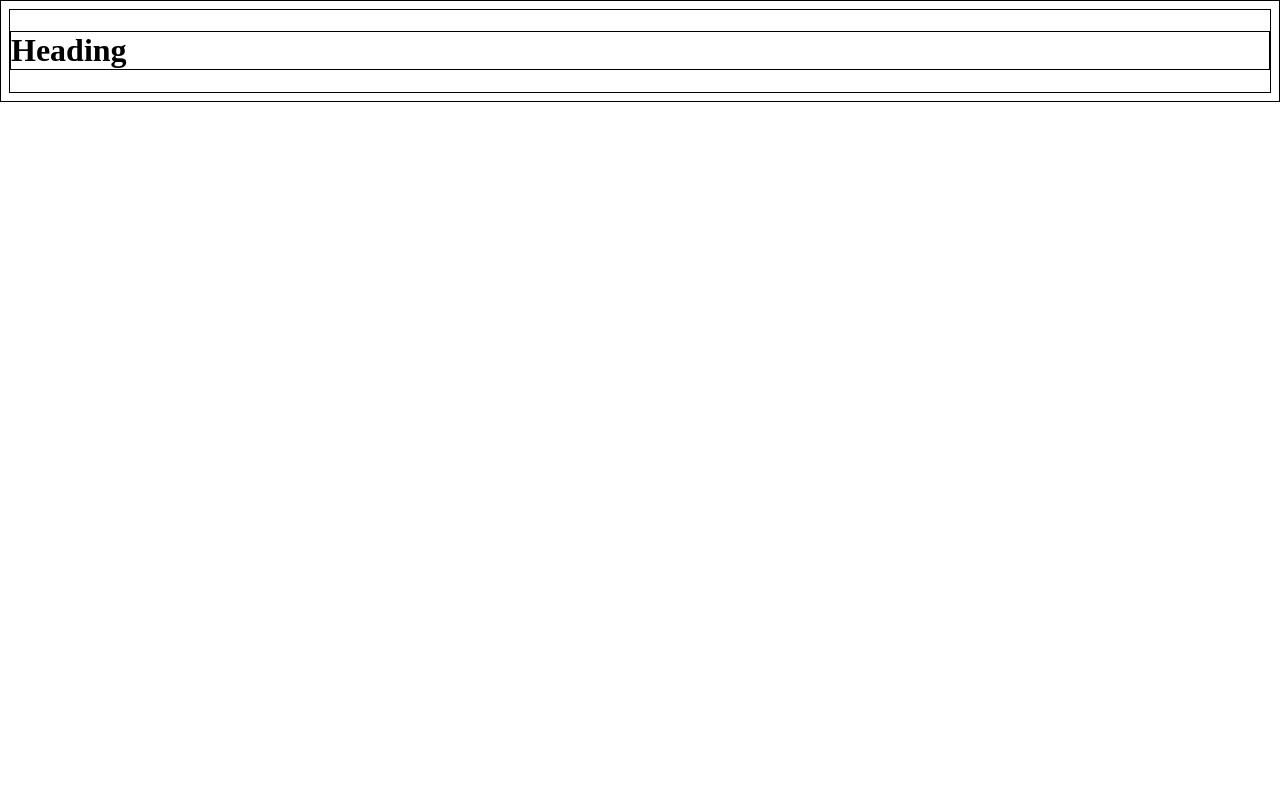
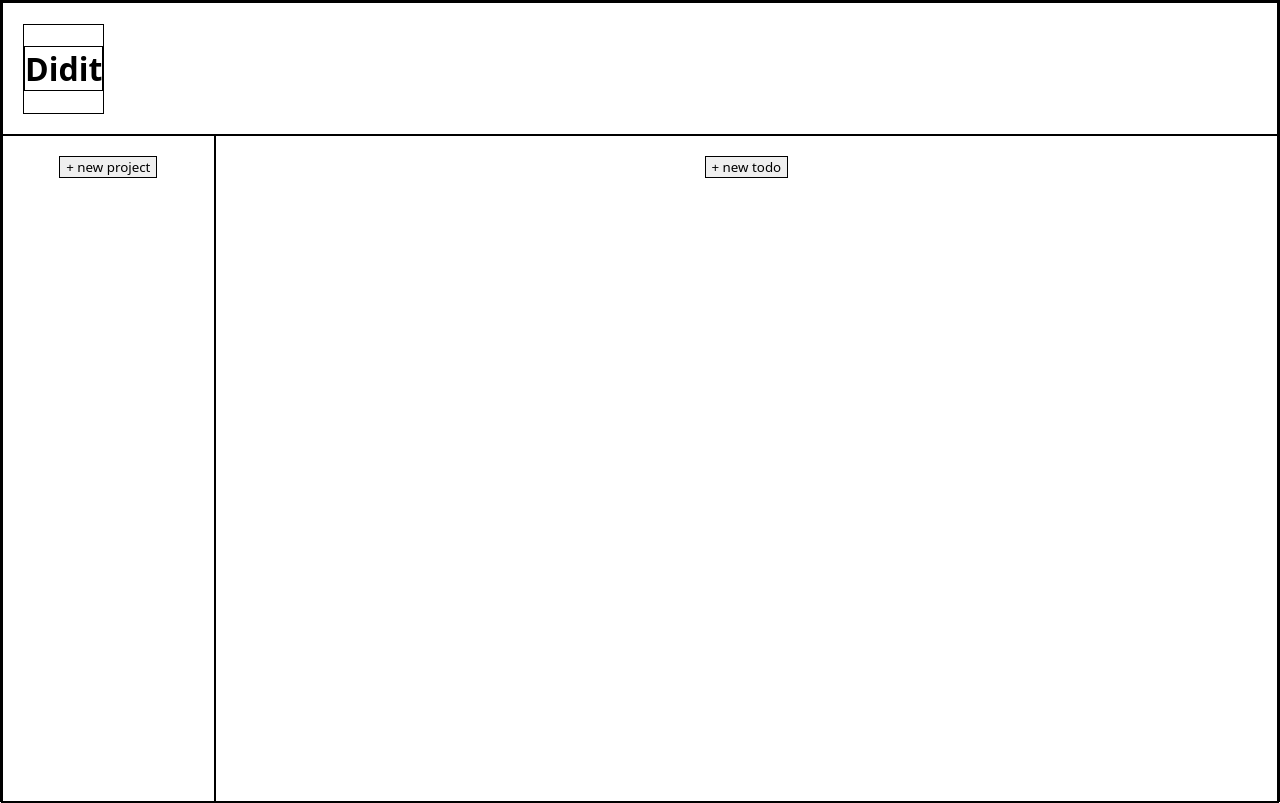
Before and after one commit to jckstllrd/TOP-todo-app, a website built with webpack: page src/index.html in a window 1280 px wide. Built offline with nearby package versions, Linux system fonts and the light colour scheme.

Commit message:
Restarting project from template

```diff
--- a/src/domController.js
+++ b/src/domController.js
@@ -1,7 +1,7 @@
 const domController = (function () {
-    const number = 5;
+    const test = 5;
 
-    return { number }
-})();
+    return { test }
+})
 
 export default domController;
--- a/src/index.html
+++ b/src/index.html
@@ -6,6 +6,8 @@
     <title>Document</title>
   </head>
   <body>
-    <h1>Heading</h1>
+    <div class="header"><div class="site-logo"><h1>Didit</h1></div></div>
+    <div class="sidebar"><button class="add-project">+ new project</button></div>
+    <div class="content"><button class="add-todo">+ new todo</button></div>
   </body>
 </html>
--- a/src/index.js
+++ b/src/index.js
@@ -1,8 +1,6 @@
 import "./styles.css"
-import domController from "./domController"
 
 console.log("setup project")
-console.log(domController.number);
 
 
 
--- a/src/styles.css
+++ b/src/styles.css
@@ -1,3 +1,51 @@
 * {
     border: 1px solid black;
+    font-family: system-ui, -apple-system, BlinkMacSystemFont, 'Segoe UI', Roboto, Oxygen, Ubuntu, Cantarell, 'Open Sans', 'Helvetica Neue', sans-serif
+    /* var(--div-padding): 20px; */
 }
+
+html, body {
+    height: 100%;
+    margin: 0;
+}
+
+body {
+    display: grid;
+    grid-template-areas: "header header" "sidebar content" "sidebar content";
+    grid-template-columns: 1fr 5fr;
+    grid-template-rows: 1fr 5fr;
+
+}
+
+/* header */
+
+.header {
+    grid-area: header;
+    display: flex;
+    justify-content: space-between;
+    padding: 20px;
+    align-items: center;
+}
+
+/* sidebar */
+
+.sidebar {
+    grid-area: sidebar;
+    display: flex;
+    padding: 20px;
+    flex-direction: column;
+    justify-content: space-between;
+    align-items: center;
+}
+
+/* content */
+
+.content {
+    grid-area: content;
+    display: flex;
+    justify-content: space-between;
+    flex-direction: column;
+    align-items: center;
+    padding: 20px;
+
+}
```
Also changed, not shown: 1 other file.
